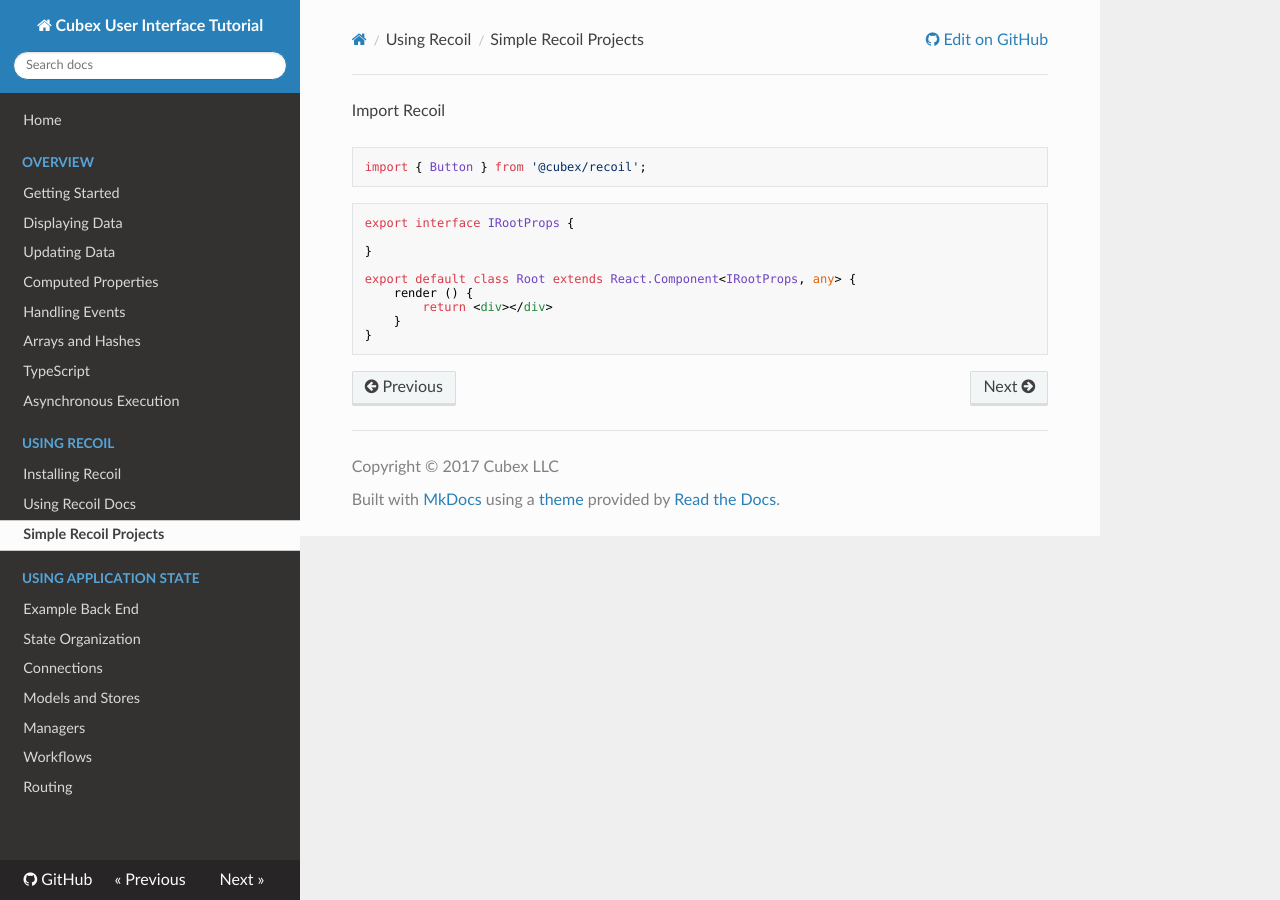
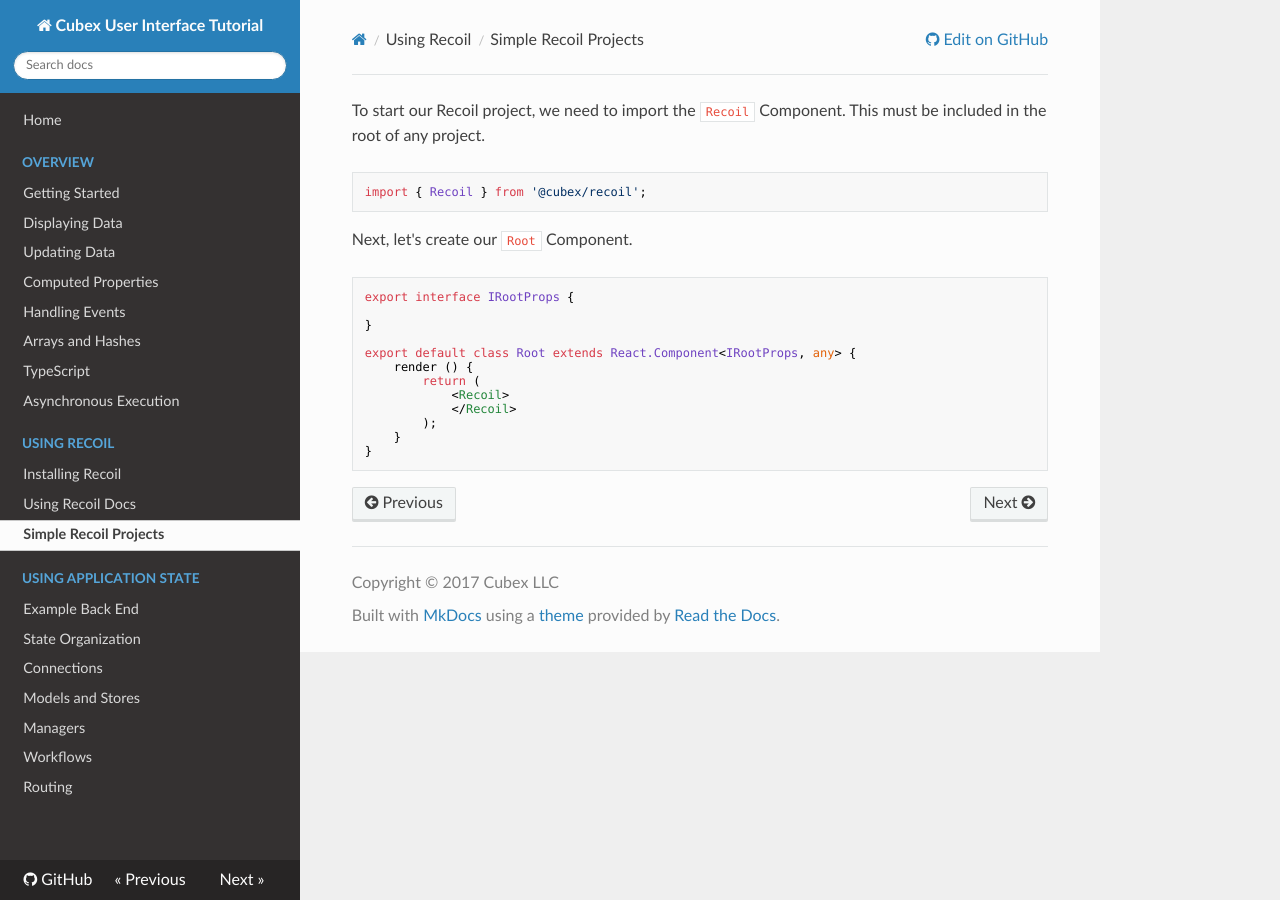
Before and after one commit to Cubex30/user-interface-tutorial, an MkDocs documentation site: the page built from docs/1-Using-Recoil/1.2-Simple-Recoil-Projects.md, in a window 1280 px wide. Built offline with MkDocs 1.6.1, drawn with Linux system fonts in a browser that asks for light colours; nearby versions of some CDN libraries; old or Windows-style settings are respelled for this version of MkDocs.

Commit message:
Updated Simple Recoil Projects.

`````diff
--- a/docs/1-Using-Recoil/1.2-Simple-Recoil-Projects.md
+++ b/docs/1-Using-Recoil/1.2-Simple-Recoil-Projects.md
@@ -1,8 +1,10 @@
-Import Recoil
+To start our Recoil project, we need to import the `Recoil` Component.  This must be included in the root of any project.
 
 ```` TypeScript
-import { Button } from '@cubex/recoil';
+import { Recoil } from '@cubex/recoil';
 ````
+
+Next, let's create our `Root` Component.
 
 ```` TypeScript
 export interface IRootProps {
@@ -11,7 +13,10 @@ export interface IRootProps {
 
 export default class Root extends React.Component<IRootProps, any> {
     render () {
-        return <div></div>
+        return (
+            <Recoil>
+            </Recoil>
+        );
     }
 }
 ````
`````
